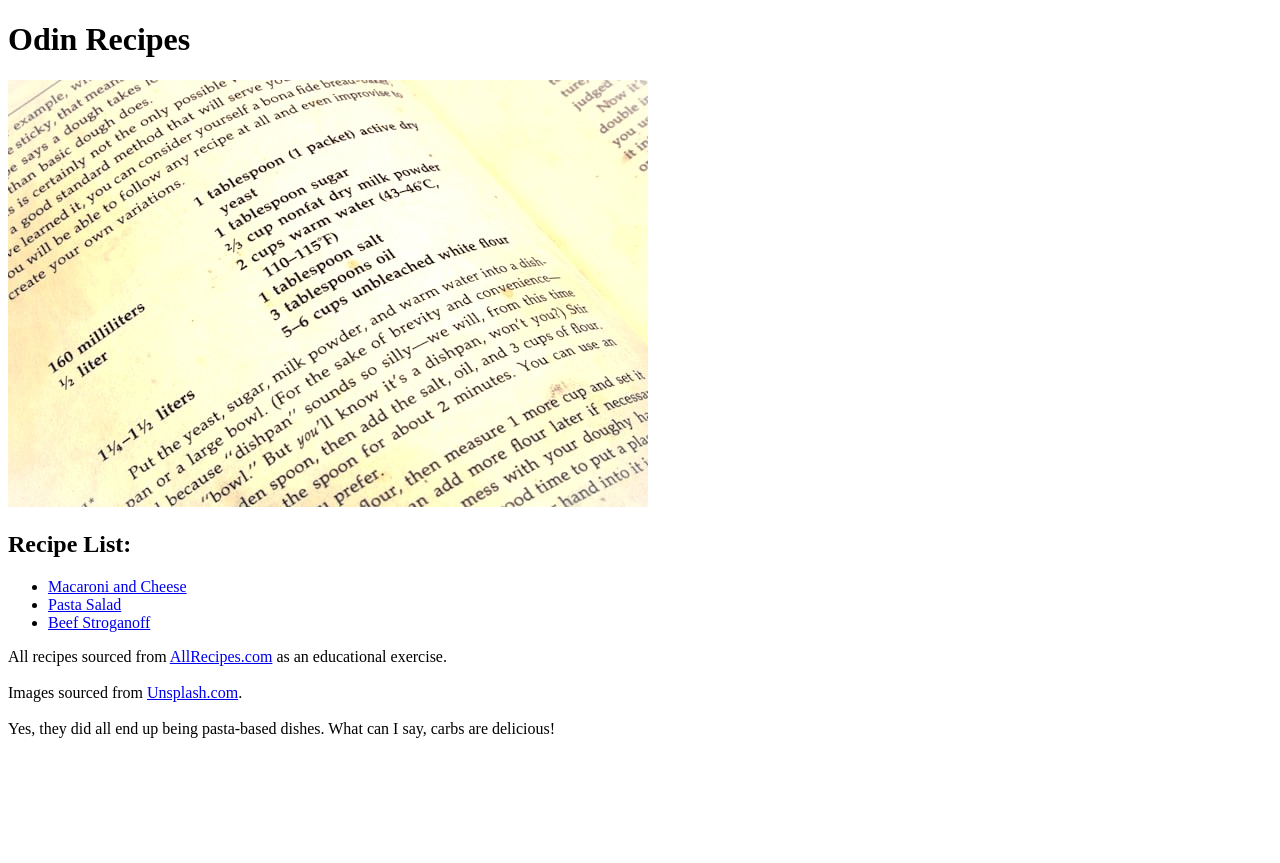
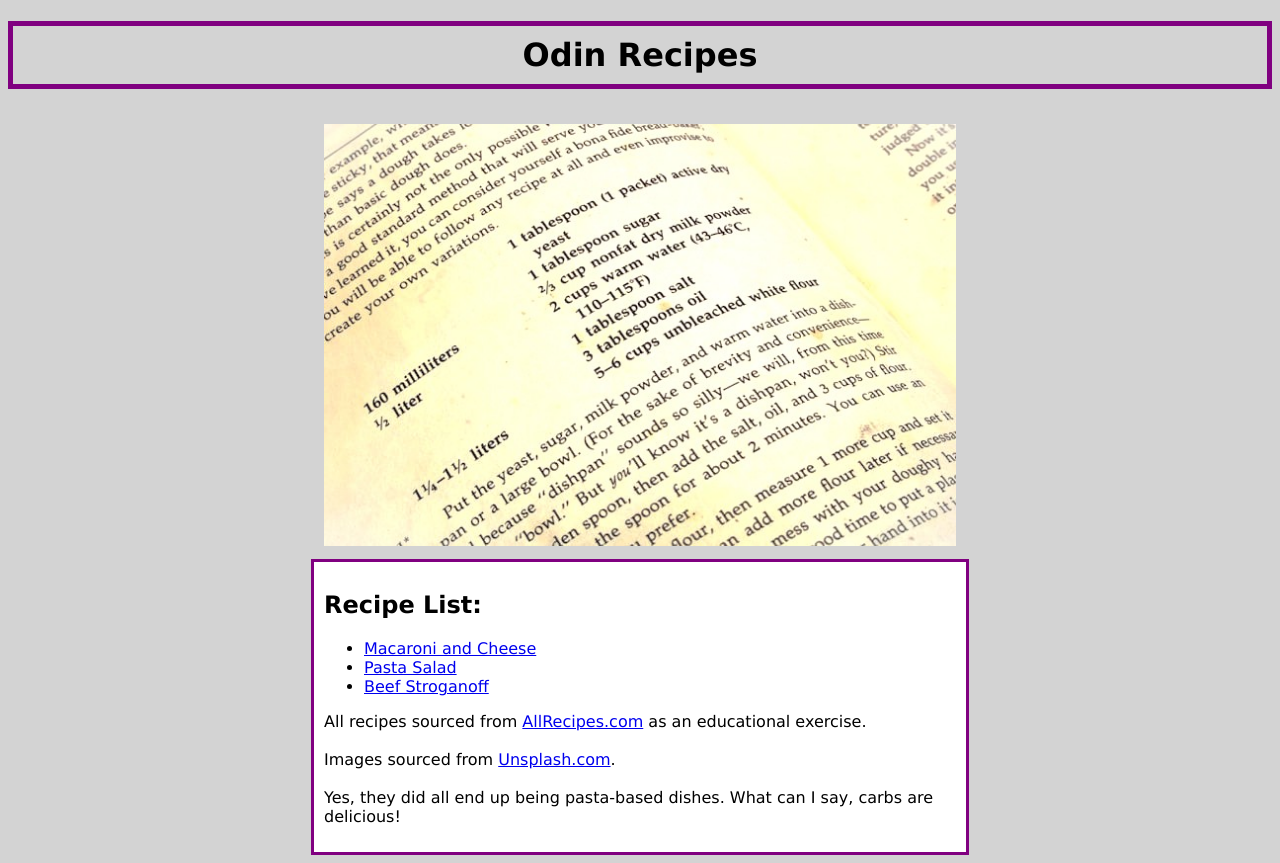
Before and after one commit to pragmaddux/odin-recipes, a plain HTML site: page index.html in a window 1280 px wide. Before the commit the page ends 800 px from the top, so only its background shows below. Drawn offline with Linux system fonts and the light colour scheme.

Commit message:
Add basic css styling

```diff
--- a/index.html
+++ b/index.html
@@ -2,11 +2,13 @@
 <html lang="en">
     <meta charset="utf-8">
     <head>
+        <link rel="stylesheet" href="./styles/main.css">
         <title>Odin Recipes</title>
     </head>
     <body>
         <h1>Odin Recipes</h1>
         <img src="recipe-book.jpg" alt="Opened Recipe Book">
+        <div class="textblock">
         <h2>Recipe List:</h2>
         <ul>
             <li><a href="./recipes/macaroni-and-cheese.html">Macaroni and Cheese</a></li>
@@ -20,5 +22,6 @@
             <br><br>
             Yes, they did all end up being pasta-based dishes. What can I say, carbs are delicious!
         </p>
+        </div>
     </body>
 </html>
--- /dev/null
+++ b/styles/main.css
@@ -0,0 +1,29 @@
+h1 {
+    font-family: Verdana, Geneva, Tahoma, sans-serif;
+    padding: 10px;
+    border: solid purple 5px ;
+    width: auto;
+    text-align: center;
+
+}
+
+body {
+    background-color: lightgrey;
+    font-family: Verdana, Geneva, Tahoma, sans-serif;
+}
+
+img {
+    width: 50%;
+    display: block;
+    margin-left: auto;
+    margin-right: auto;
+    padding:13px
+}
+
+.textblock {
+    background-color: white;
+    width:50%;
+    margin:auto;
+    padding: 10px;
+    border:solid purple 3px;
+}
```
Also changed, not shown: recipes/macaroni-and-cheese.html (+1 -0 lines), recipes/pasta-salad.html (+1 -0 lines), recipes/stroganoff.html (+2 -1 lines).
